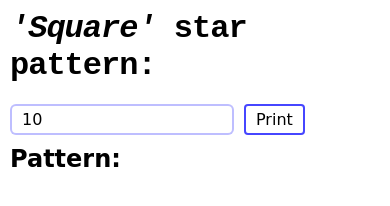
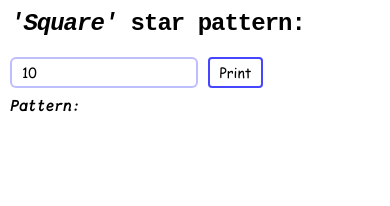
Before and after one commit to ArvindSaini978/javascript-star-pattern, a plain HTML site: page patterns/square.html in a window 390 px wide. Drawn offline with Linux system fonts and the light colour scheme.

Commit message:
made run now container responsive

```diff
--- a/patterns/style.css
+++ b/patterns/style.css
@@ -1,6 +1,14 @@
 @font-face {
-    font-family: cursive;
+    font-family: comic;
     src: url(../assets/comic.ttf);
+}
+@font-face {
+    font-family: Dank-Mono;
+    src: url(../prismjs/Dank_Mono_Regular.otf);
+}
+@font-face {
+    font-family: Dank-Mono-italic;
+    src: url(../prismjs/Dank_Mono_Italic.otf);
 }
 * {
     margin: 0px;
@@ -10,6 +18,7 @@
 
 body {
     padding: 10px;
+    overflow-x: auto;
 }
 
 .title {
@@ -29,7 +38,8 @@ body {
     display: flex;
     justify-content: center;
     align-items: center;
-    font-family: cursive;
+    font-family: comic, sans-serif;
+    max-width: 350px;
 }
 
 .inpt input {
@@ -39,7 +49,7 @@ body {
     border: 2px solid rgba(0, 0, 255, 0.254);
     border-radius: 6px;
     transition: all 0.2s ease-in;
-    font-family: cursive;
+    font-family: comic, sans-serif;
 }
 
 .inpt input:focus {
@@ -56,7 +66,7 @@ body {
     cursor: pointer;
     transition: all 0.2s ease-in;
     user-select: none;
-    font-family: cursive;
+    font-family: comic, sans-serif;
 }
 
 .inpt button:hover {
@@ -70,7 +80,8 @@ body {
 }
 
 .heading {
-    font-family: cursive;
+    font-family: comic, sans-serif;
+    font-family: Dank-Mono-italic, sans-serif;
 }
 
 .result {
@@ -79,6 +90,8 @@ body {
     line-height: 1;
     width: fit-content;
     font-weight: 700;
+    min-width: 280px;
+    display: block;
 }
 body::-webkit-scrollbar{
     height: 6px;
@@ -96,3 +109,35 @@ body::-webkit-scrollbar-thumb:hover{
 body::-webkit-scrollbar-thumb:active{
     background-color: rgba(0, 0, 255, 0.581);
 }
+
+@media screen and (max-width: 868px) {
+    .title{
+        font-size: 28px;
+    }
+    .heading{
+        font-size: 20px;
+    }
+}
+@media screen and (max-width: 768px) {
+    .title{
+        font-size: 24px;
+    }
+    .heading{
+        font-size: 20px;
+    }
+}
+@media screen and (max-width: 440px) {
+    .heading{
+        font-size: 16px;
+    }
+    .inpt{
+        justify-content: start;
+    }
+    .inpt input{
+        width: 70%;
+        font-size: 14px;
+    }
+    .inpt button{
+        font-size: 14px;
+    }
+}
```
Also changed, not shown: main.css (+14 -3 lines).
